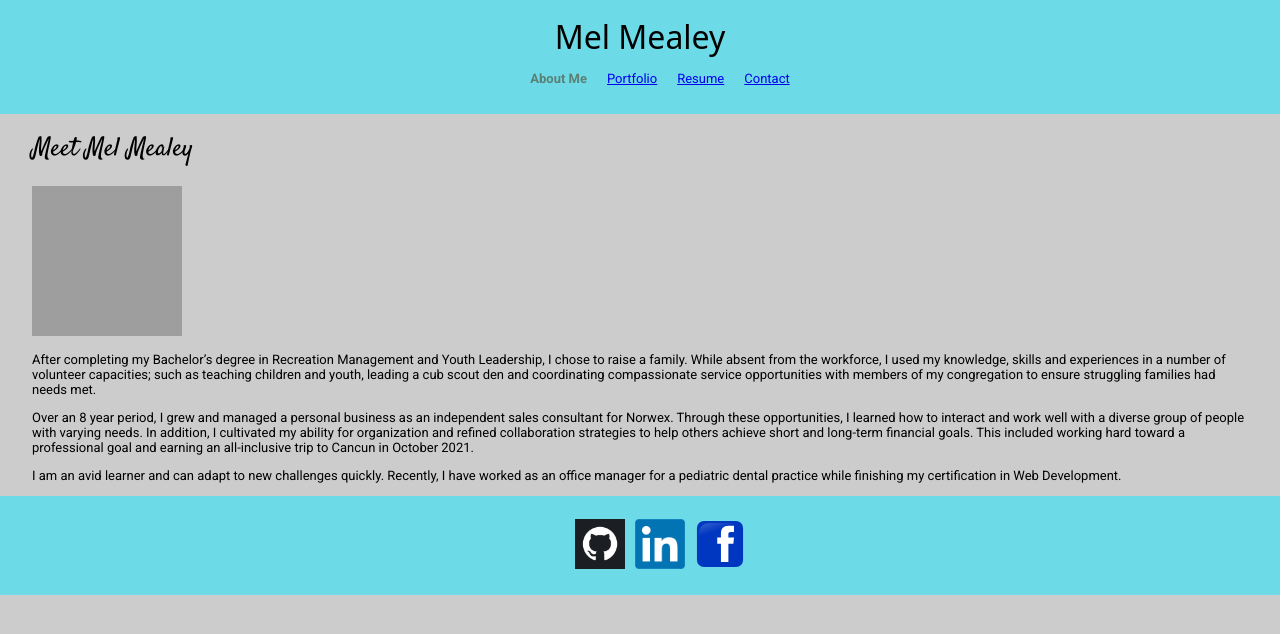
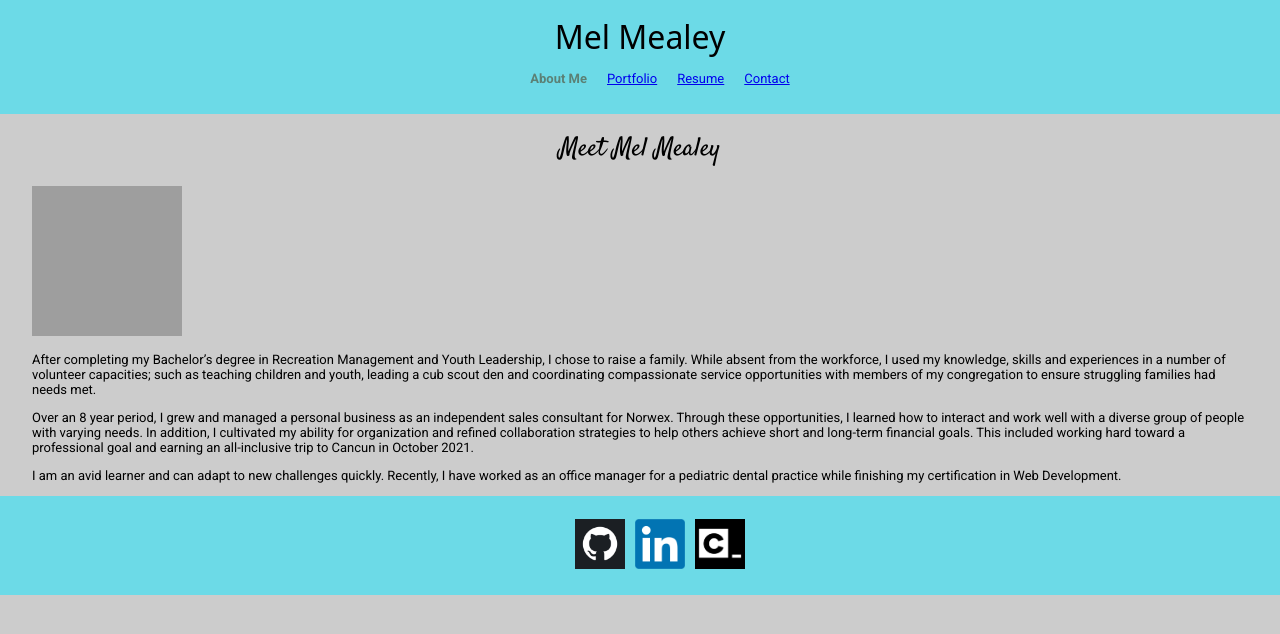
Before and after one commit to melmealey/REACT-Portfolio, a React (Vite) app: page / in a window 1280 px wide. Shown: the top 634 px of the page. Built offline with nearby package versions, Linux system fonts and the light colour scheme; grey boxes are pictures that could not be loaded; a web font is replaced by a local one.

Commit message:
added codecademy link and icon and centered name

```diff
--- a/src/App.css
+++ b/src/App.css
@@ -1,4 +1,4 @@
-*{
+* {
   box-sizing: border-box;
 }
 
@@ -15,6 +15,8 @@ main {
   padding: 0 2rem;
 }
 
+
+
 h2,
 h3,
 header,
@@ -22,17 +24,18 @@ footer,
 body {
   font-family: 'Roboto', sans-serif;
   font-size: small;
-
 }
 
-  .satisfy-regular {
-    font-family: "Satisfy", cursive;
-    font-weight: 400;
-    font-style: normal;
-  }
+.satisfy-regular {
+  display: flex;
+  justify-content: center;
+  font-family: "Satisfy", cursive;
+  font-weight: 400;
+  font-style: normal;
+}
 
 
-[aria-current="page"]{
+[aria-current="page"] {
   text-decoration: none;
   font-weight: bold;
   color: #5b8075;
@@ -45,7 +48,7 @@ nav ul {
   text-decoration: none;
 }
 
-.project-links{
+.project-links {
   display: flex;
   list-style-type: none;
   padding: 0;
@@ -67,7 +70,7 @@ a image {
 }
 
 .honk-header {
-  font-size:xx-large;
+  font-size: xx-large;
   margin-top: 0cap;
   margin-bottom: 0cap;
   font-family: "Honk", system-ui;
@@ -90,8 +93,3 @@ a image {
   font-weight: 400;
   font-style: normal;
 }
-
-
-
-/* style project image link and image */
-/* flex prop on header children OR media query */
--- a/src/components/Footer.jsx
+++ b/src/components/Footer.jsx
@@ -9,8 +9,8 @@ const Footer = () => {
           <a href='https://www.linkedin.com/in/mel-mealey-bb0048a2/'>
             <img src="images/LinkedIn logo.png" alt="LinkedIn" style={{ width: '50px', height: '50px' }} />
           </a>
-          <a href='https://www.facebook.com/mel.mealey'>
-            <img src="images/Facebook.svg" alt="Github" style={{ width: '50px', height: '50px' }} />
+          <a href='https://www.codecademy.com/learn'>
+            <img src="images/codecademy.png" alt="codecademy" style={{ width: '50px', height: '50px' }} />
           </a>
       </ul>
     </footer>
--- a/src/pages/About.jsx
+++ b/src/pages/About.jsx
@@ -4,7 +4,10 @@ import { Image, Heading } from '@chakra-ui/react'
 export default function About() {
   return (
     <div>
-      <Heading as="h1" className="satisfy-regular" size="xl">Meet Mel Mealey</Heading>
+
+      <Heading
+      as="h1" className="satisfy-regular" size="xl">Meet Mel Mealey
+      </Heading>
       <div>
         <Image
           borderRadius='full'
--- a/src/pages/Contact.jsx
+++ b/src/pages/Contact.jsx
@@ -30,7 +30,7 @@ export default function Contact() {
   return (
     <>
 <h1>CONTACT ME</h1>
-
+<h3>I will respond to your email within the day</h3>
 <form ref={form} onSubmit={sendEmail}>
 <VStack
   divider={<StackDivider borderColor='gray.200' />}
@@ -47,7 +47,7 @@ export default function Contact() {
   </Box>
 
        <label>Message </label>
-       <Box h='40px'>
+       <Box h='45px'>
       <textarea name="message" />
   </Box>
 </VStack>
--- a/src/pages/Portfolio.jsx
+++ b/src/pages/Portfolio.jsx
@@ -7,6 +7,7 @@ export default function Portfolio() {
   return (
     <>
       <h1>Portfolio</h1>
+       <h3>A taste of some of my favorite projects. Click either the image or title of the project to see it in action. </h3>
 
 
       <SimpleGrid minChildWidth='120px' spacing='40px'>
```
Also changed, not shown: public/images/codecademy.png (added).
